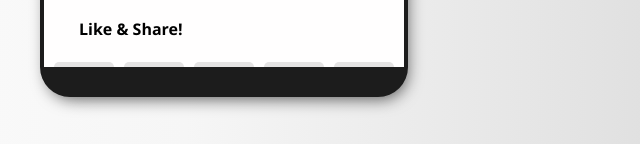
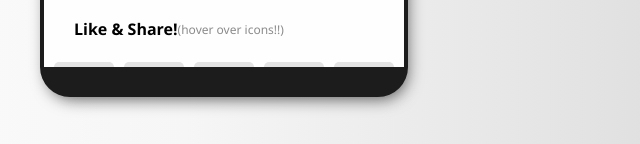
Before and after one commit to jamiev03/DailyUI--10, a plain HTML site: page index.html in a window 1280 px wide. Shown: the part 763-907 px from the top of the page, 416-1056 px from the left. Drawn offline with Linux system fonts and the light colour scheme.

Commit message:
excerpt and final

```diff
--- a/index.html
+++ b/index.html
@@ -22,7 +22,7 @@
             <p>Lorem ipsum dolor sit amet consectetur.</p>
         </div>
         <div class="share">
-            <h4>Like & Share!</h4>
+            <h4>Like & Share!</h4><span>(hover over icons!!)</span>
         </div>
         <div class="share-btn">
             <div class="btn1"><i class="fab fa-facebook"></i></div>
--- a/style.css
+++ b/style.css
@@ -41,7 +41,13 @@ p {
     color: rgb(228, 227, 227);
 }
 .share {
-    margin: 0 35px;
+    margin: 0 10px 0 30px;
+    display: flex;
+    align-items: center;
+}
+span {
+    font-size: 12px;
+    color: rgb(139, 139, 139);
 }
 .share-btn {
     display: flex;
@@ -93,7 +99,7 @@ p {
 i {
     font-size: 30px;
     color: rgb(161, 161, 161);
-    padding: 10px;
+    padding: 12px;
     transition: 0.1s;
 }
 i:hover {
```
